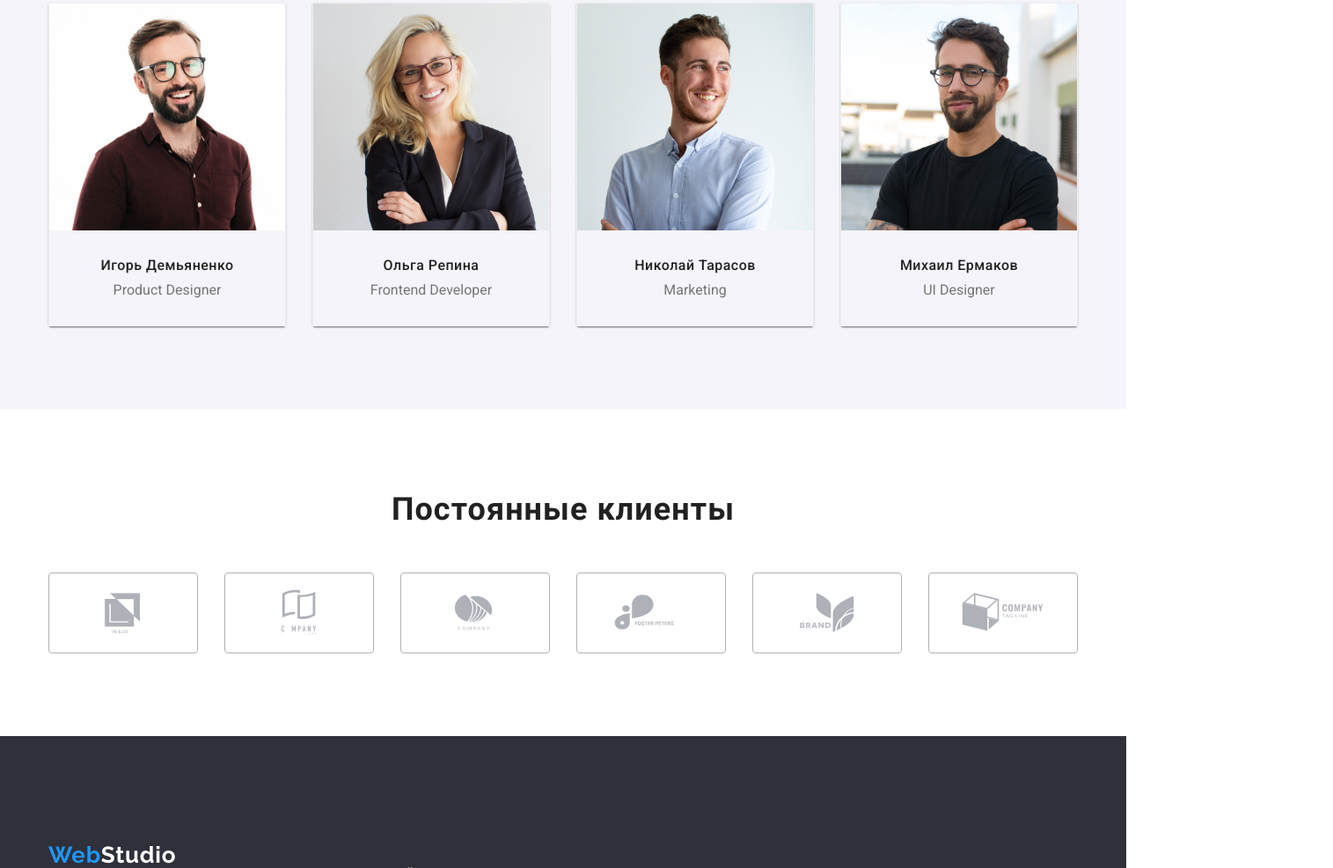
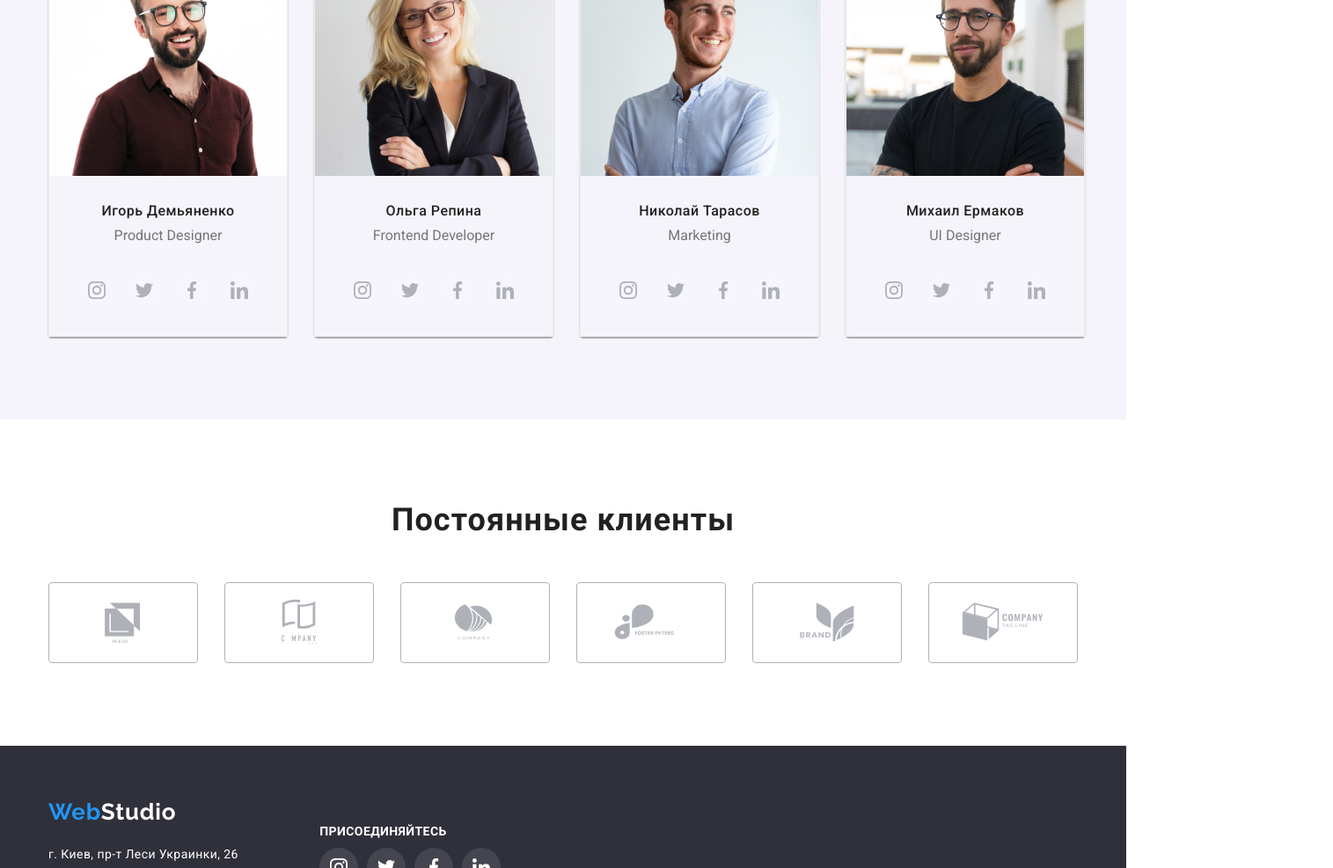
Before and after one commit to hanna-vasylenko/goit-markup-hw-04, a plain HTML site: page index.html in a window 1280 px wide. Shown: the part 1813-2800 px from the top of the page at 88% size, 1515 px wide, since content can reach past the window. Drawn offline with nearby package versions, Linux system fonts and the light colour scheme.

Commit message:
Коммит попытки правок

```diff
--- a/css/styles.css
+++ b/css/styles.css
@@ -153,7 +153,7 @@ body {
       rgba(47, 48, 58, 0.4),
       rgba(47, 48, 58, 0.4)
     ),
-    url(/images/hero/hero-bg.jpg);
+    url(../images/hero/hero-bg.jpg);
   background-repeat: no-repeat;
   background-position: center;
   background-size: cover;
@@ -192,6 +192,7 @@ body {
   background-color: var(--accent-color);
   padding: 10px 32px;
   min-width: 200px;
+  margin-top: 30px;
 }
 .portfolio-button {
   font-weight: 500;
@@ -288,7 +289,6 @@ body {
   line-height: 42px;
   text-align: center;
   letter-spacing: 0.03em;
-  margin-top: 94px;
   margin-bottom: 50px;
 }
 .mission-list {
@@ -356,6 +356,7 @@ body {
   line-height: 1.19;
   letter-spacing: 0.03em;
 }
+
 .card {
   border: 1px solid #eeeeee;
 }
@@ -364,6 +365,47 @@ body {
 }
 .card-content {
   padding: 30px;
+}
+.team-social-list {
+  display: flex;
+  padding: 0 32px 30px 32px;
+}
+.social-link {
+  display: flex;
+  width: 44px;
+  height: 44px;
+  justify-content: center;
+  align-items: center;
+  background-color: rgba(255, 255, 255, 0.1);
+  border-radius: 50%;
+}
+
+.team-social-icon {
+  fill: #afb1b8;
+}
+
+/* .team-social-icon:hover {
+  fill: #ffffff;
+} */
+
+.team-social-link:hover {
+  background-color: var(--accent-color);
+  /*fill: #ffffff;*/
+}
+
+.team-social-link:hover .team-social-icon {
+  fill: #ffffff;
+}
+
+.team-social-link:focus {
+  background-color: var(--accent-color);
+}
+
+/* .team-social-icon:focus {
+  fill: #ffffff;
+} */
+2 .team-social-item:not(:last-child) {
+  margin-right: 10px;
 }
 /* CLIENTS */
 .clients-title {
@@ -395,6 +437,7 @@ body {
   box-sizing: border-box;
   border-radius: 4px;
 }
+
 .clients-list-icon {
   fill: #afb1b8;
 }
@@ -402,15 +445,20 @@ body {
   border: 1px solid var(--accent-color);
 }
 
-/* .clients-list-icon {
-  fill: var(--accent-color);
-} */
+.clients-item:focus {
+  border: 1px solid var(--accent-color);
+}
+
 .clients-list-icon:hover {
   fill: var(--accent-color);
 }
 
+.clients-list-icon:focus {
+  fill: var(--accent-color);
+}
+
 /* FOOTER */
-.footer {
+.footer-page {
   font-size: 14px;
   line-height: 1.71;
   letter-spacing: 0.03em;
@@ -442,7 +490,7 @@ address {
 .social-list {
   display: flex;
 }
-.social-link {
+/* .social-link {
   display: flex;
   width: 44px;
   height: 44px;
@@ -450,23 +498,22 @@ address {
   align-items: center;
   background-color: rgba(255, 255, 255, 0.1);
   border-radius: 50%;
-}
+} */
+
 .social-link:hover {
   background-color: var(--accent-color);
 }
+
 .social-link:focus {
   background-color: var(--accent-color);
 }
+
 .social {
   margin-left: 70px;
 }
 .social-icon {
   fill: #ffffff;
 }
-/* .social-item + .social-item {
-  margin-right: 10px;
-} */
-
 .social-item:not(:last-child) {
   margin-right: 10px;
 }
@@ -483,9 +530,6 @@ address {
 }
 /* PORTFOLIO */
 
-.logo.bright {
-  padding-top: 60px;
-}
 .portfolio-list {
   display: flex;
   flex-wrap: wrap;
@@ -504,10 +548,12 @@ address {
 .work-list-item {
   width: 370px;
   margin: 15px;
+  border-radius: 0px 0px 4px 4px;
+  /* width: calc(100% / 3 - 60px); */
+}
+.work-list-item:hover {
   box-shadow: 0px 1px 3px rgba(0, 0, 0, 0.12), 0px 1px 1px rgba(0, 0, 0, 0.14),
     0px 2px 1px rgba(0, 0, 0, 0.2);
-  border-radius: 0px 0px 4px 4px;
-  /* width: calc(100% / 3 - 60px); */
 }
 
 /* .work-list-item:nth-child(3n) {
--- a/index.html
+++ b/index.html
@@ -69,6 +69,9 @@
                 формированию позиции.
               </p>
             </li>
+            <div>
+              <svg > </svg>
+            </div>
             <li class="benefits-item clock">
               <h3 class="benefits-subtitle">Пунктуальность</h3>
               <p>
@@ -140,6 +143,32 @@
                   <h3 class="team-subtitle">Игорь Демьяненко</h3>
                   <p class="team-text">Product Designer</p>
                 </div>
+                <ul class="team-social-list">
+          <li class="social-item list">
+            <a class="social-link">
+              <svg class="team-social-icon" width="20" height="20"><use href="./images/svg/icons.svg#icon-instagram"></use>
+              </svg>
+            </a>
+          </li>
+          <li class="social-item list">
+            <a class="social-link">
+              <svg class="team-social-icon" width="20" height="20"><use href="./images/svg/icons.svg#icon-twitter"></use>
+              </svg>
+            </a>
+          </li>
+          <li class="social-item list">
+            <a class="social-link">
+            <svg class="team-social-icon" width="20" height="20"><use href="./images/svg/icons.svg#icon-facebook"></use>
+              </svg>
+            </a>
+          </li>
+          <li class="social-item list">
+            <a class="social-link">
+              <svg class="team-social-icon" width="20" height="20"> <use href="./images/svg/icons.svg#icon-linkedin"></use>
+              </svg>
+            </a>
+            </li>
+            </ul>
               </article>
             </li>
             <li class="team-list-item">
@@ -155,6 +184,34 @@
               <h3 class="team-subtitle">Ольга Репина</h3>
               <p class="team-text">Frontend Developer</p>
               </div>
+              <div class="social-list-content">
+              <ul class="team-social-list">
+          <li class="social-item list">
+            <a class="social-link">
+              <svg class="team-social-icon" width="20" height="20"><use href="./images/svg/icons.svg#icon-instagram"></use>
+              </svg>
+            </a>
+          </li>
+          <li class="social-item list">
+            <a class="social-link">
+              <svg class="team-social-icon" width="20" height="20"><use href="./images/svg/icons.svg#icon-twitter"></use>
+              </svg>
+            </a>
+          </li>
+          <li class="social-item list">
+            <a class="social-link">
+            <svg class="team-social-icon" width="20" height="20"><use href="./images/svg/icons.svg#icon-facebook"></use>
+              </svg>
+            </a>
+          </li>
+          <li class="social-item list">
+            <a class="social-link">
+              <svg class="team-social-icon" width="20" height="20"> <use href="./images/svg/icons.svg#icon-linkedin"></use>
+              </svg>
+            </a>
+            </li>
+            </ul>
+            </div>
               </article>
             </li>
             <li class="team-list-item">
@@ -163,13 +220,38 @@
               <img
                 src="./images/team/tarasov1.jpg"
                 alt="Портрет Николай Тарасов"
-                width="270"
-              />
+                width="270"/>
               </div>
               <div class="card-content">
               <h3 class="team-subtitle">Николай Тарасов</h3>
               <p class="team-text">Marketing</p>
               </div>
+              <ul class="team-social-list">
+          <li class="social-item list">
+            <a class="social-link">
+              <svg class="team-social-icon" width="20" height="20"><use href="./images/svg/icons.svg#icon-instagram"></use>
+              </svg>
+            </a>
+          </li>
+          <li class="social-item list">
+            <a class="social-link">
+              <svg class="team-social-icon" width="20" height="20"><use href="./images/svg/icons.svg#icon-twitter"></use>
+              </svg>
+            </a>
+          </li>
+          <li class="social-item list">
+            <a class="social-link">
+            <svg class="team-social-icon" width="20" height="20"><use href="./images/svg/icons.svg#icon-facebook"></use>
+              </svg>
+            </a>
+          </li>
+          <li class="social-item list">
+            <a class="social-link">
+              <svg class="team-social-icon" width="20" height="20"> <use href="./images/svg/icons.svg#icon-linkedin"></use>
+              </svg>
+            </a>
+            </li>
+            </ul>
               </article>
             </li>
             <li class="team-list-item">
@@ -185,6 +267,30 @@
               <h3 class="team-subtitle">Михаил Ермаков</h3>
               <p class="team-text">UI Designer</p>
               </div>
+              <ul class="team-social-list">
+          <li class="social-item list">
+            <a class="social-link">
+              <svg class="team-social-icon" width="20" height="20"><use href="./images/svg/icons.svg#icon-instagram"></use>
+              </svg>
+            </a>
+          </li>
+          <li class="social-item list">
+            <a class="social-link">
+              <svg class="team-social-icon" width="20" height="20"><use href="./images/svg/icons.svg#icon-twitter"></use>
+              </svg>
+            </a>
+          </li>
+          <li class="social-item list">
+            <a class="social-link">
+            <svg class="team-social-icon" width="20" height="20"><use href="./images/svg/icons.svg#icon-facebook"></use>
+              </svg>
+            </a>
+          </li>
+          <li class="social-item list">
+            <a class="social-link">
+              <svg class="team-social-icon" width="20" height="20"> <use href="./images/svg/icons.svg#icon-linkedin"></use>
+              </svg>
+            </a>
             </li>
           </ul>
         </div>
@@ -193,7 +299,6 @@
       <section class="section clients">
         <div class="container">
             <h2 class="section-title clients-title">Постоянные клиенты</h2>
-            <!-- <div class="clients"> -->
             <ul class="clients-list list">
               <li class="clients-item">
                 <svg class="clients-list-icon" width="106" height="60"><use href="./images/svg/icons.svg#icon-logo"></use>
@@ -214,7 +319,7 @@
       </section>
     </main>
     <!--Футер-->
-    <footer class="footer">
+    <footer class="footer-page">
       <div class="container footer">
         <div>
         <a href="index.html" class="logo bright">
```
Also changed, not shown: portfolio.html (+8 -6 lines).
